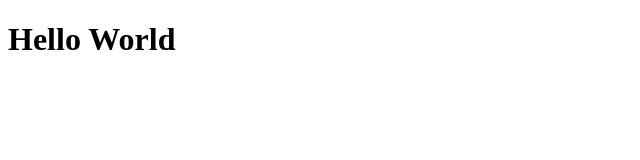
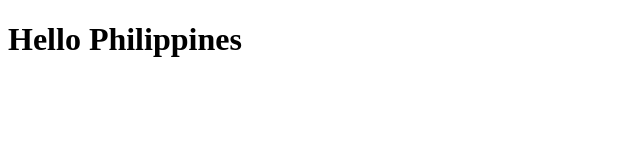
Before and after one commit to fernjsh12/Intro-to-GitHub, a plain HTML site: page index.html in a window 1280 px wide. Shown: the whole page, without its empty margins (0-640 px from the left). Drawn offline with Linux system fonts and the light colour scheme.

Commit message:
Updated text index.html & helloworld.txt to Hello Philippines

```diff
--- a/index.html
+++ b/index.html
@@ -3,9 +3,10 @@
 <head>
   <meta charset="UTF-8">
   <meta name="viewport" content="width=device-width, initial-scale=1.0">
-  <title>Hello World</title>
+  <title>Hello Philippines</title>
 </head>
 <body>
-  <h1>Hello World</h1>
+  <h1>Hello Philippines
+</h1>
 </body>
 </html>
```
Also changed, not shown: helloworld.txt.
